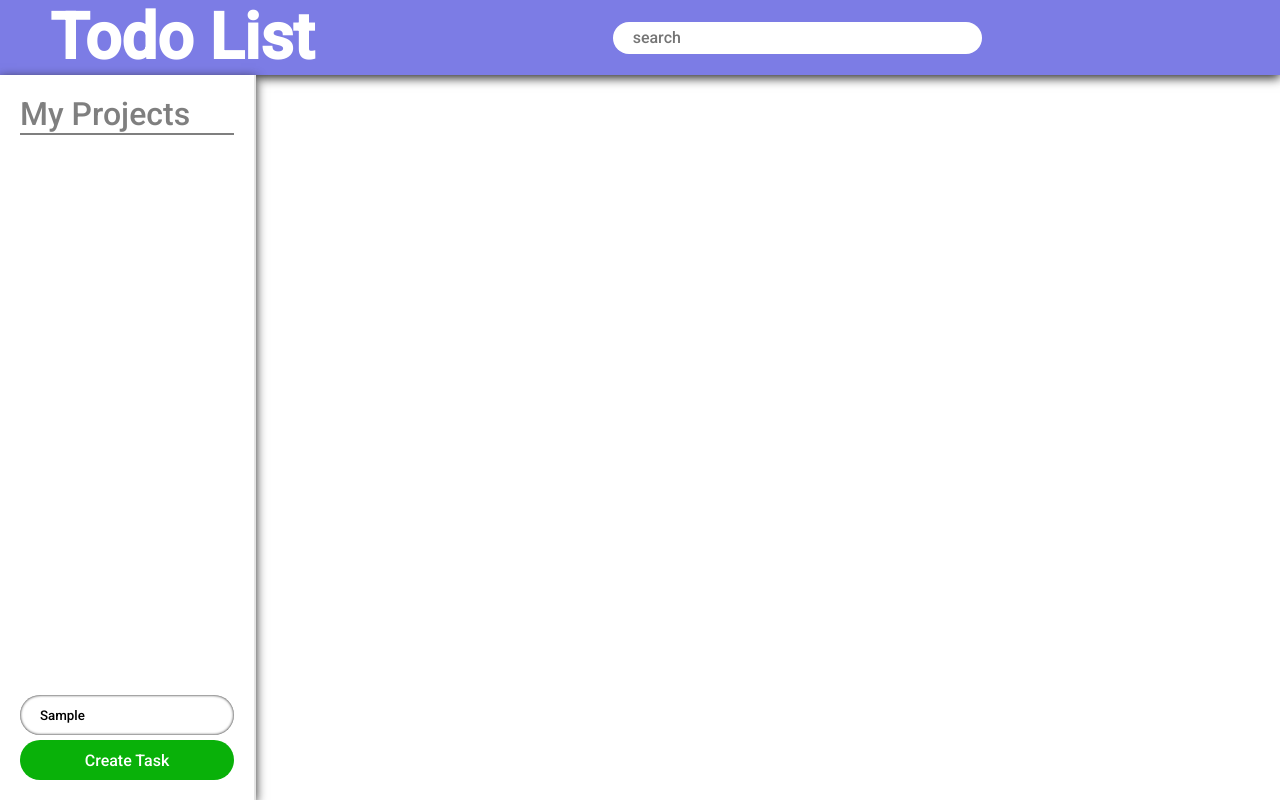
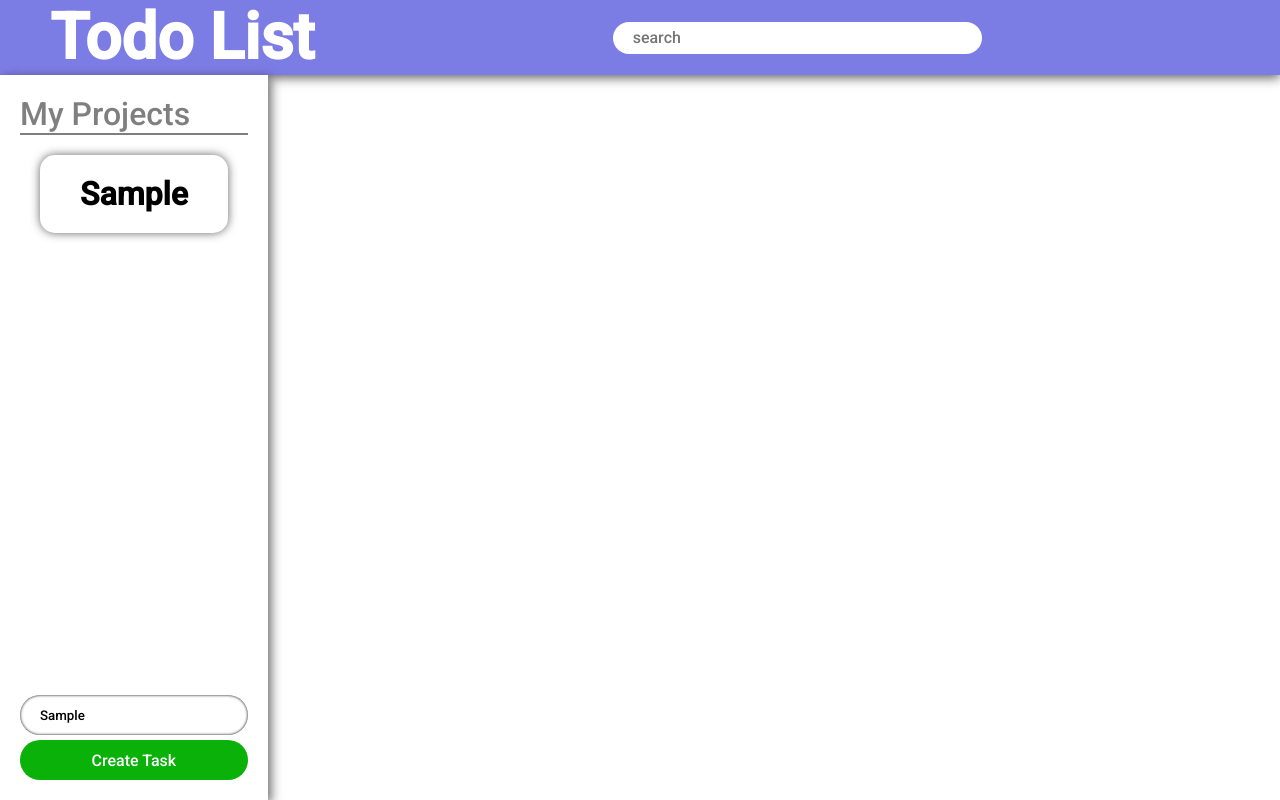
Before and after one commit to grawash/Todo-List, a website built with webpack: page dist/index.html in a window 1280 px wide. Both pictures are taken after typing "Sample" into the empty fields and a click on the button "Create Task". Built offline with nearby package versions, Linux system fonts and the light colour scheme.

Commit message:
added logic for displaying tasks

```diff
--- a/src/create-task.js
+++ b/src/create-task.js
@@ -1,2 +1,10 @@
-const title= document.querySelector(".createText");
-const submit= document.querySelector(".createButton");
+function appendTask(area,title){
+    const task = document.createElement("div");
+    task.classList.add("task");
+    const taskTitle =document.createElement("h1");
+    taskTitle.textContent=title;
+    task.appendChild(taskTitle);
+    area.appendChild(task);
+}
+
+export default appendTask
--- a/src/index.js
+++ b/src/index.js
@@ -1,5 +1,10 @@
 import createMain from "./main-dom"
+import appendTask from "./create-task"
 import "./styles/styles.css"
 
 createMain();
+const title= document.querySelector(".createText");
+const submit= document.querySelector(".createButton");
+const area = document.querySelector(".taskArea");
+submit.addEventListener("click", () =>{ appendTask(area,title.value);});
 console.log("Hello World!")
--- a/src/main-dom.js
+++ b/src/main-dom.js
@@ -21,16 +21,22 @@ function createSidebar(){
     const sidebar = document.createElement('div');
     sidebar.classList.add("sidebar");
     content.appendChild(sidebar);
-    sidebarContent(sidebar);
+    sidebarHeading(sidebar);
+    taskArea(sidebar);
+    createTask(sidebar);
+
 }
 
-function sidebarContent(sidebar){
+function sidebarHeading(sidebar){
     const sideHeading = document.createElement("h1");
     sideHeading.textContent="My Projects";
     sideHeading.classList.add("sideHeading");
     sidebar.appendChild(sideHeading);
-    createTask(sidebar);
-
+}
+function taskArea(sidebar){
+    const area = document.createElement("div");
+    area.classList.add("taskArea");
+    sidebar.appendChild(area);
 }
 
 function createTask(sidebar){
--- a/src/styles/styles.css
+++ b/src/styles/styles.css
@@ -14,7 +14,7 @@
 .header{
     grid-column: 1 / span 2;
     background-color: rgba(85, 85, 221, 0.767);
-    box-shadow: 0px 3px 10px rgb(37, 37, 37) ;
+    box-shadow: 0px 3px 10px rgba(37, 37, 37, 0.7) ;
     display: flex;
     align-items: center;
     padding-left: 50px;
@@ -37,12 +37,29 @@
     background-color: rgb(221, 221, 221);
 }
 .sidebar{
-    border-right: 2px solid rgba(0, 0, 0, 0.1);
-    box-shadow: 0px 3px 10px rgb(37, 37, 37) ;
+    box-shadow: 3px 3px 10px rgba(37, 37, 37, 0.7) ;
     background-color: white;
     padding:20px;
     display: flex;
     flex-direction: column;
+}
+.taskArea{
+    max-height: 700px;
+    overflow-y: auto;
+}
+.task{
+    box-sizing: border-box;
+    padding: 20px 40px;
+    margin: 20px;
+    box-shadow: 0px 0px 10px rgba(37, 37, 37, 0.7);
+    text-align: center;
+    border-radius: 15px;
+    max-width: 500px;
+    overflow-x:hidden;
+}
+.task:hover{
+    background-color: rgb(236, 235, 235);
+    cursor: pointer;
 }
 .sideHeading{
     border-bottom: 2px solid rgba(0, 0, 0, 0.5);
```
